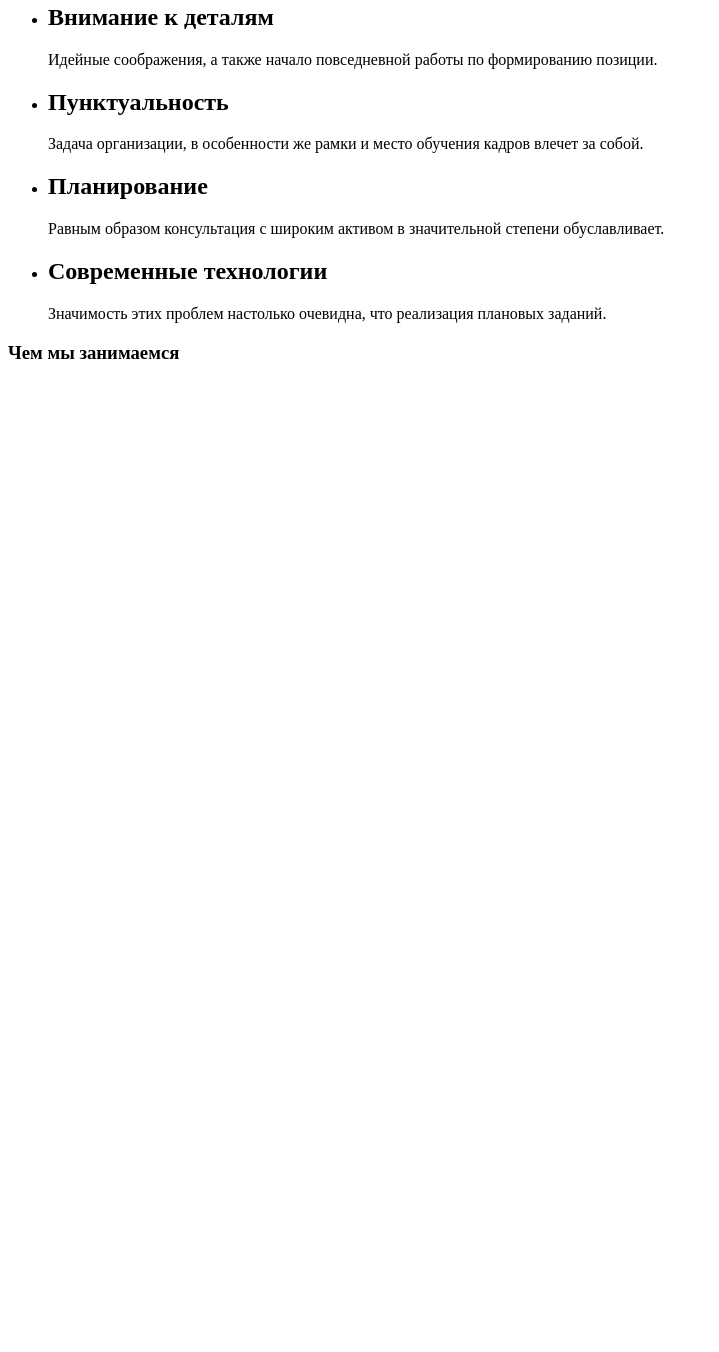
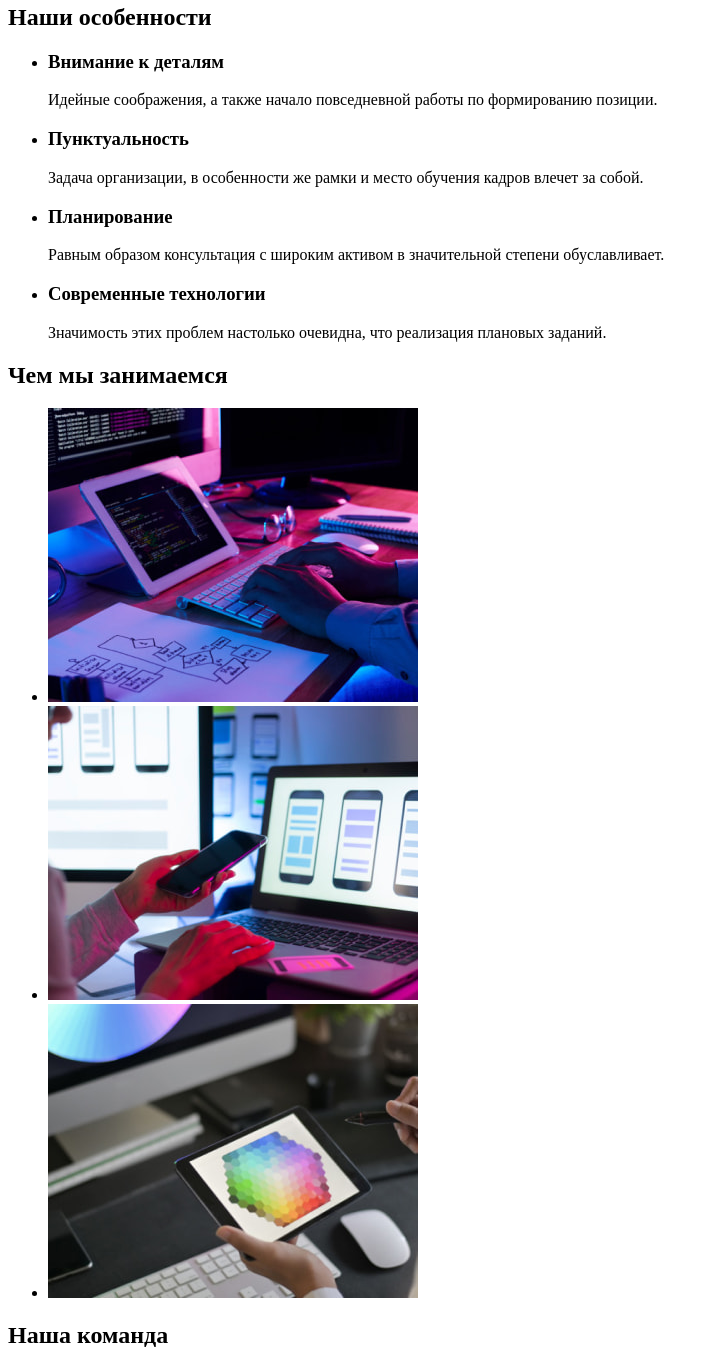
Before and after one commit to SakydonDmytro/goit-markup-hw-01, a plain HTML site: page index.html in a window 1280 px wide. Shown: the part 276-1628 px from the top of the page, without its empty margins (0-719 px from the left). Before the commit the page ends 800 px from the top, so only its background shows below. Drawn offline with Linux system fonts and the light colour scheme.

Commit message:
Добавляет imagies

```diff
--- a/index.html
+++ b/index.html
@@ -7,9 +7,10 @@
     <title>Document</title>
 </head>
 <body>
+<!-- site head -->
     <header>
         <nav>
-            <a href="/">WebStudio</a>
+            <a lang="en" href="/">WebStudio</a>
             <ul>
                 <li><a href="">Студия</a></li>
                 <li><a href="">Портфолио</a></li>
@@ -21,34 +22,64 @@
                 <li><a href="tel:+38 096 111 11 11">+38 096 111 11 11</a></li>
             </ul>
     </header>
-
+<main>
+<!-- heroic -->
         <section>
             <h1>
                 Эффективные решения<br>для вашего бизнеса
             </h1>
-            <a href="
-            ">Заказать услугу</a>
+            <a href="">Заказать услугу</a>
         </section>
+<!-- our feauters -->
         <section>
+            <h2>Наши особенности</h2>
             <ul>
                 <li>
-                    <h2>Внимание к деталям</h2>
+                    <h3>Внимание к деталям</h3>
                     <p>Идейные соображения, а также начало повседневной работы по формированию позиции.</p>
                 </li>
                 <li>
-                    <h2>Пунктуальность</h2>
+                    <h3>Пунктуальность</h3>
                     <p>Задача организации, в особенности же рамки и место обучения кадров влечет за собой.</p>
                 </li>
                 <li>
-                    <h2>Планирование</h2>
+                    <h3>Планирование</h3>
                     <p>Равным образом консультация с широким активом в значительной степени обуславливает.</p>
                 </li>
                 <li>
-                    <h2>Современные технологии</h2>
+                    <h3>Современные технологии</h3>
                     <p>Значимость этих проблем настолько очевидна, что реализация плановых заданий.</p>
                 </li>
             </ul>
-            <h3>Чем мы занимаемся</h3>
         </section>
+<!-- our activities  -->
+        <section>
+            <h2>Чем мы занимаемся</h2>
+            <ul>
+                <li>
+                    <img src="./images/activities/img1.jpg" alt="Разработка бизнес сайтов"
+                    width="370">
+                </li>
+                <li>
+                    <img src="./images/activities/img2.jpg" alt="Адаптивная верстка"
+                    width="370">
+                </li>
+                <li>
+                    <img src="./images/activities/img3.jpg" alt="Разработка дизайна сайта"
+                    width="370">
+                </li>
+            </ul>
+        </section>
+<!-- our team -->
+        <section>
+             <h2>Наша команда</h2>
+
+
+        </section>
+</main>
+        <!-- footer -->
+<footer>
+
+</footer>
 </body>
 </html>
```
Also changed, not shown: images/activities/img1.jpg (added), images/activities/img2.jpg (added), images/activities/img3.jpg (added).
